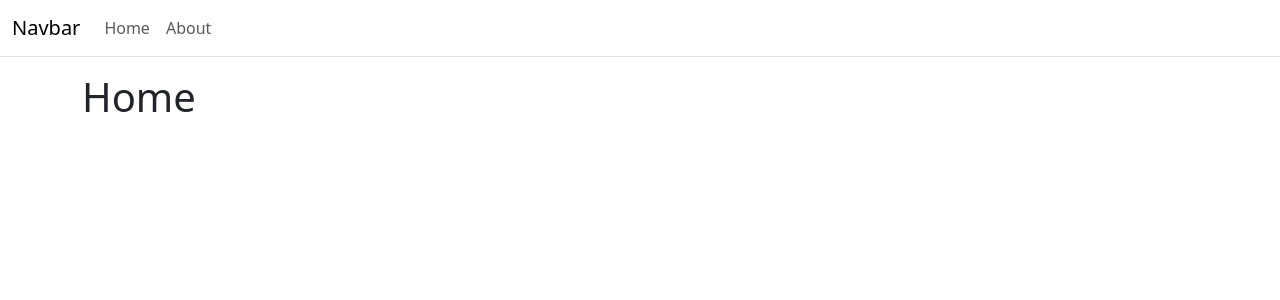
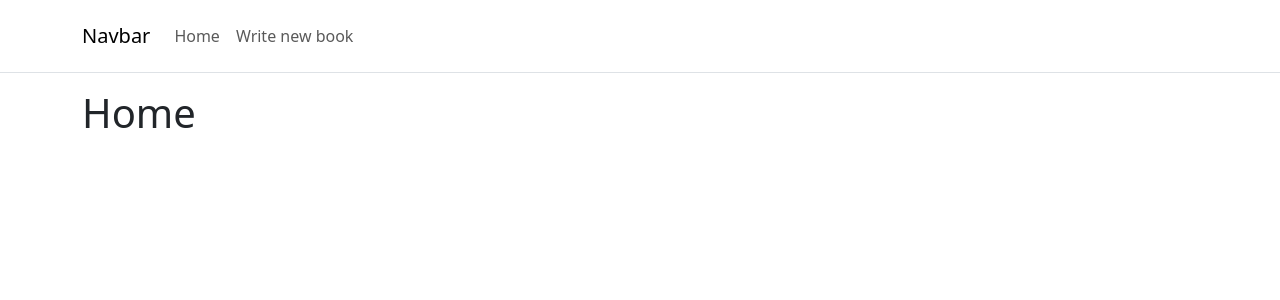
Before and after one commit to aziyan99/reter, a React (Create React App) app: page / in a window 1280 px wide. Shown: the top 300 px of the page. Built offline with nearby package versions, Linux system fonts and the light colour scheme.

Commit message:
remove routing to book

```diff
--- a/src/Components/Layouts/Navbar.jsx
+++ b/src/Components/Layouts/Navbar.jsx
@@ -1,8 +1,12 @@
+import React from "react";
+import { Link } from "react-router-dom";
+
 export default function Navbar() {
   const href = "#";
   return (
-    <nav className="navbar navbar-expand-lg navbar-light bg-white border-bottom">
-      <div className="container-fluid">
+    <>
+      <nav className="navbar navbar-expand-lg navbar-light bg-white border-bottom p-3">
+        <div className="container">
           <a className="navbar-brand" href={href}>
             Navbar
           </a>
@@ -19,15 +23,16 @@ export default function Navbar() {
           </button>
           <div className="collapse navbar-collapse" id="navbarNavAltMarkup">
             <div className="navbar-nav">
-            <a className="nav-link" href={href}>
+              <Link className="nav-link" to="/">
                 Home
-            </a>
-            <a className="nav-link" href={href}>
-              About
-            </a>
+              </Link>
+              <Link className="nav-link" to="/write">
+                Write new book
+              </Link>
             </div>
           </div>
         </div>
       </nav>
+    </>
   );
 }
```
Lines whose indentation alone changed are shown as unchanged.
